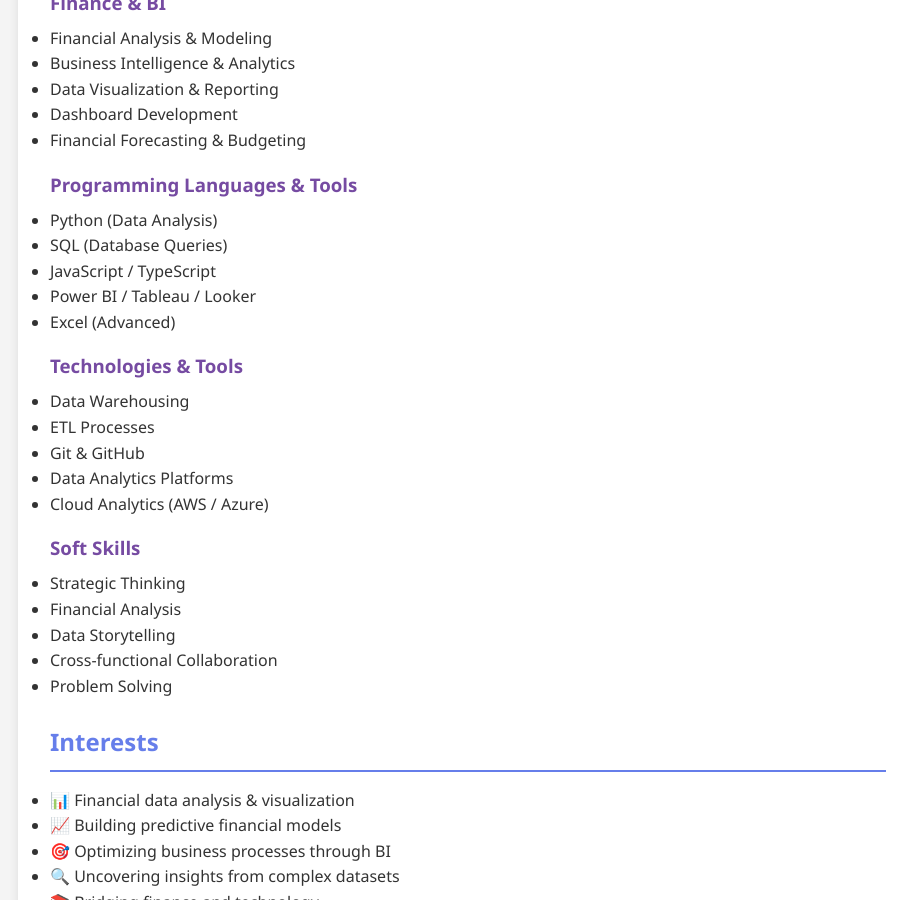
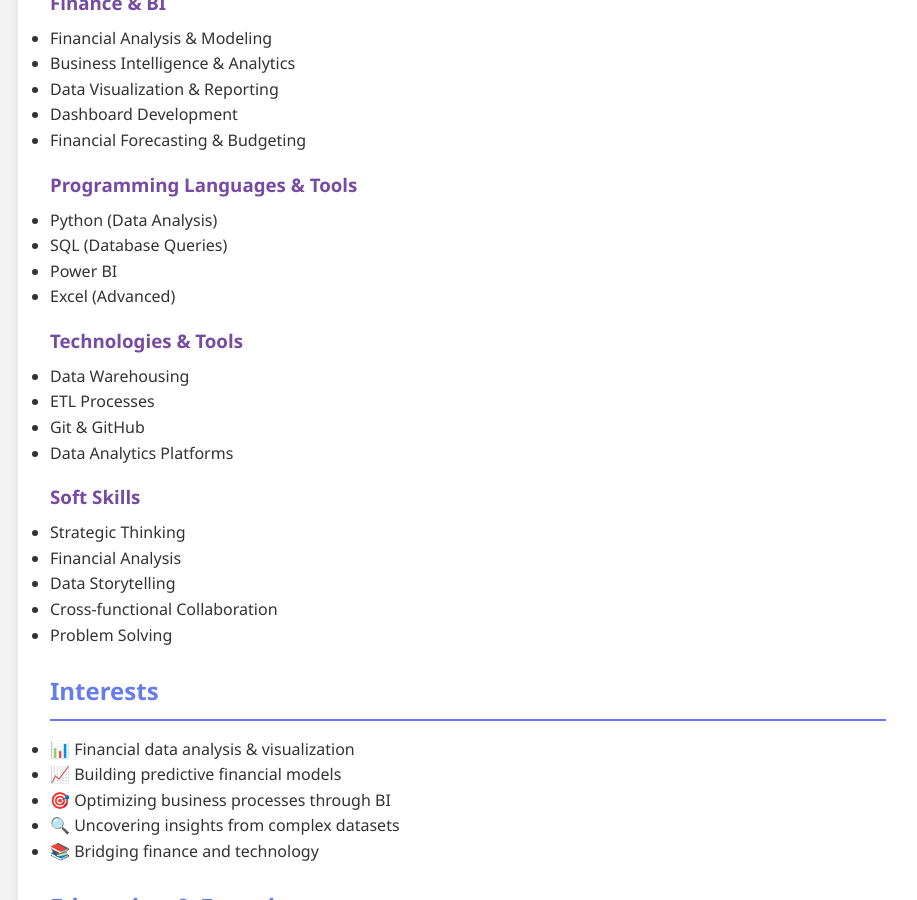
Before and after one commit to patriklauzirika-glitch/patriklauzirika.github.io, a Jekyll site: the page built from about.md, in a window 1280 px wide and 900 px high, scrolled down 654 px. Shown: the whole window, without its empty margins (172-1089 px from the left). Built offline with Jekyll 4.4.1, drawn with Linux system fonts in a browser that asks for light colours.

Commit message:
Update about.md

```diff
--- a/about.md
+++ b/about.md
@@ -24,8 +24,7 @@ I'm a Finance professional specializing in Business Intelligence (BI), focused o
 ### Programming Languages & Tools
 - Python (Data Analysis)
 - SQL (Database Queries)
-- JavaScript / TypeScript
-- Power BI / Tableau / Looker
+- Power BI
 - Excel (Advanced)
 
 ### Technologies & Tools
@@ -33,7 +32,6 @@ I'm a Finance professional specializing in Business Intelligence (BI), focused o
 - ETL Processes
 - Git & GitHub
 - Data Analytics Platforms
-- Cloud Analytics (AWS / Azure)
 
 ### Soft Skills
 - Strategic Thinking
```
